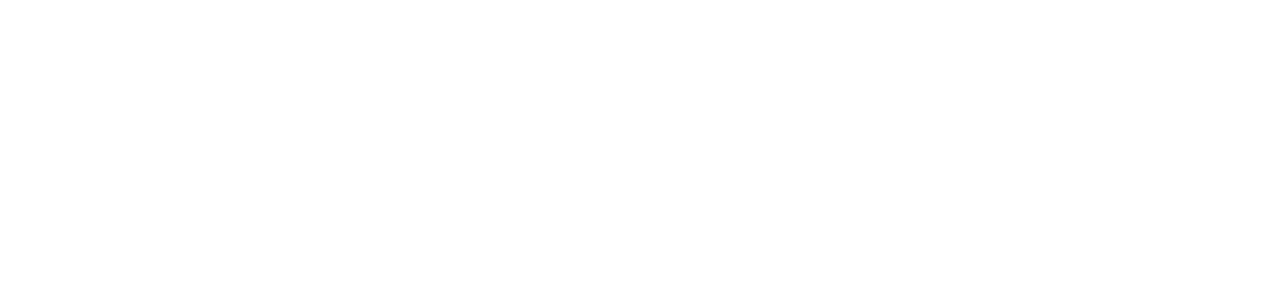
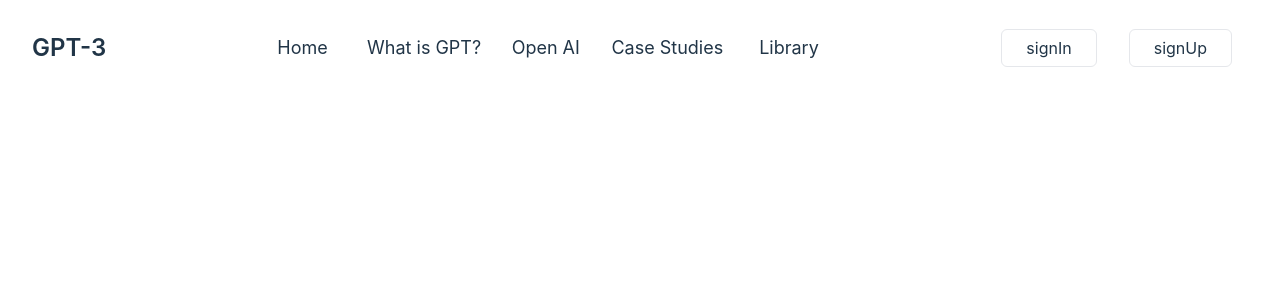
Before and after one commit to Flocky05/GPT-3, a React (Vite) app: page / in a window 1280 px wide. Shown: the top 300 px of the page. Built offline with nearby package versions, Linux system fonts and the light colour scheme.

Commit message:
added navbar section

```diff
--- a/src/App.jsx
+++ b/src/App.jsx
@@ -1,12 +1,13 @@
 
 import './App.css'
+import Navbar from './components/Navbar/Navbar'
 
 function App() {
 
 
   return (
     <>
-
+      <Navbar></Navbar>
     </>
   )
 }
--- /dev/null
+++ b/src/components/Navbar/Navbar.css
@@ -0,0 +1,4 @@
+a:hover {
+    color: white;
+    text-shadow: 1px 1px 2px white, 0 0 25px white, 0 0 5px white;
+  }
--- /dev/null
+++ b/src/components/Navbar/Navbar.jsx
@@ -0,0 +1,24 @@
+
+import "./Navbar.css"
+const Navbar = () => {
+    return (
+        <div className="flex justify-between items-center">
+            <div>
+                <a className="text-2xl font-semibold" href="/">GPT-3</a>
+            </div>
+            <div className="grid grid-cols-5 w-2/4 text-lg">
+                <a href="/">Home</a>
+                <a href="/blog">What is GPT?</a>
+                <a href="/open-ai">Open AI</a>
+                <a href="/case-studies">Case Studies</a>
+                <a href="/library">Library</a>
+            </div>
+            <div>
+                <a className="mx-4 hover:bg-orange-600 px-6 py-2 border rounded-md" href="/signIn">signIn</a>
+                <a className="mx-4 hover:bg-orange-600 px-6 py-2 border rounded-md" href="/signUp">signUp</a>
+            </div>
+        </div>
+    );
+};
+
+export default Navbar;
--- a/src/index.css
+++ b/src/index.css
@@ -7,8 +7,8 @@
   font-weight: 400;
 
   color-scheme: light dark;
-  color: rgba(255, 255, 255, 0.87);
-  background-color: #242424;
+  color: white;
+  background-color: #040C18;
 
   font-synthesis: none;
   text-rendering: optimizeLegibility;
@@ -20,8 +20,6 @@
 
 
 body {
-  margin: 0;
-
   min-width: 320px;
   min-height: 100vh;
 }
@@ -31,34 +29,13 @@
   line-height: 1.1;
 }
 
-button {
-  border-radius: 8px;
-  border: 1px solid transparent;
-  padding: 0.6em 1.2em;
-  font-size: 1em;
-  font-weight: 500;
-  font-family: inherit;
-  background-color: #1a1a1a;
-  cursor: pointer;
-  transition: border-color 0.25s;
-}
-button:hover {
-  border-color: #646cff;
-}
-button:focus,
-button:focus-visible {
-  outline: 4px auto -webkit-focus-ring-color;
-}
+
+
+
 
 @media (prefers-color-scheme: light) {
   :root {
     color: #213547;
     background-color: #ffffff;
   }
-  a:hover {
-    color: #747bff;
-  }
-  button {
-    background-color: #f9f9f9;
-  }
 }
```
